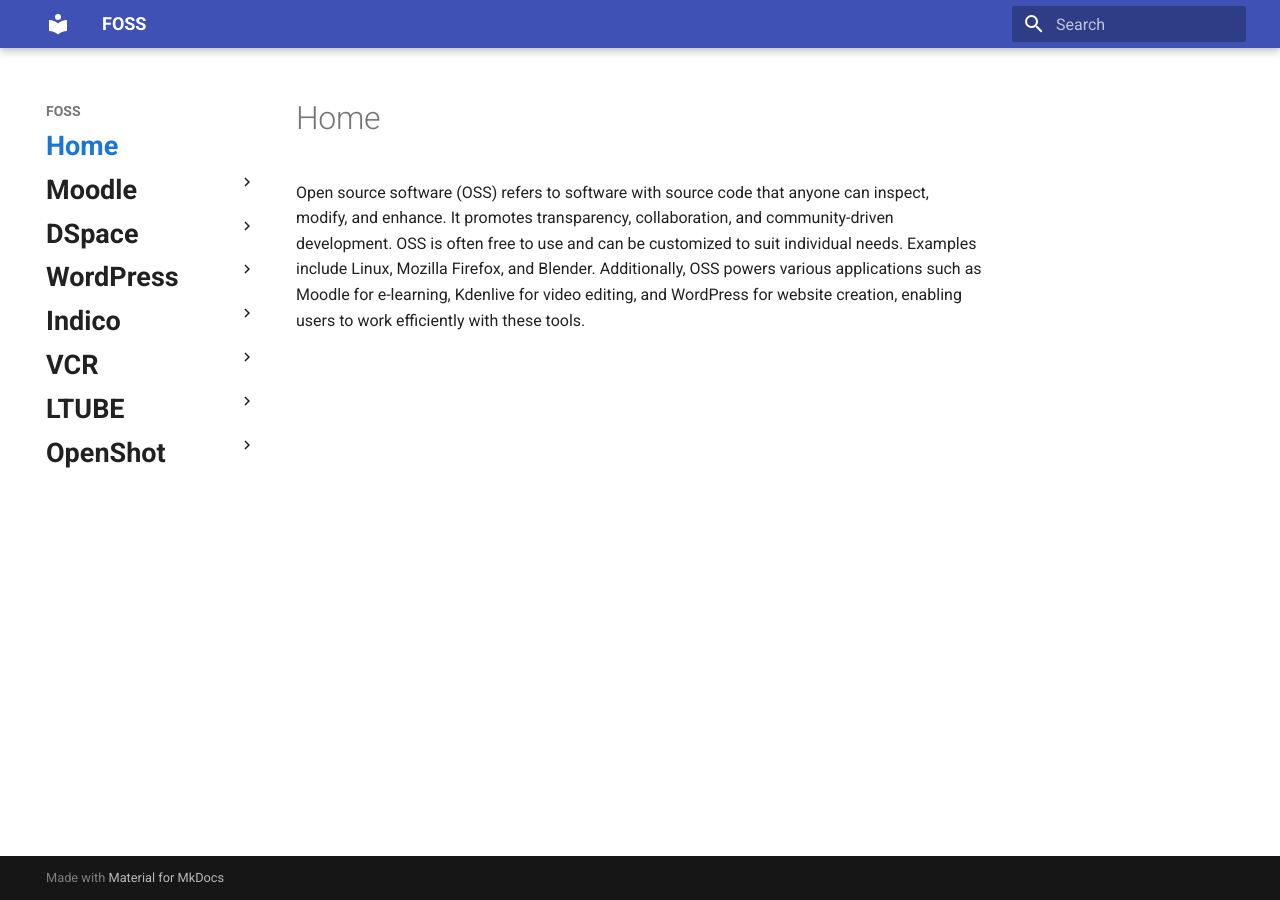
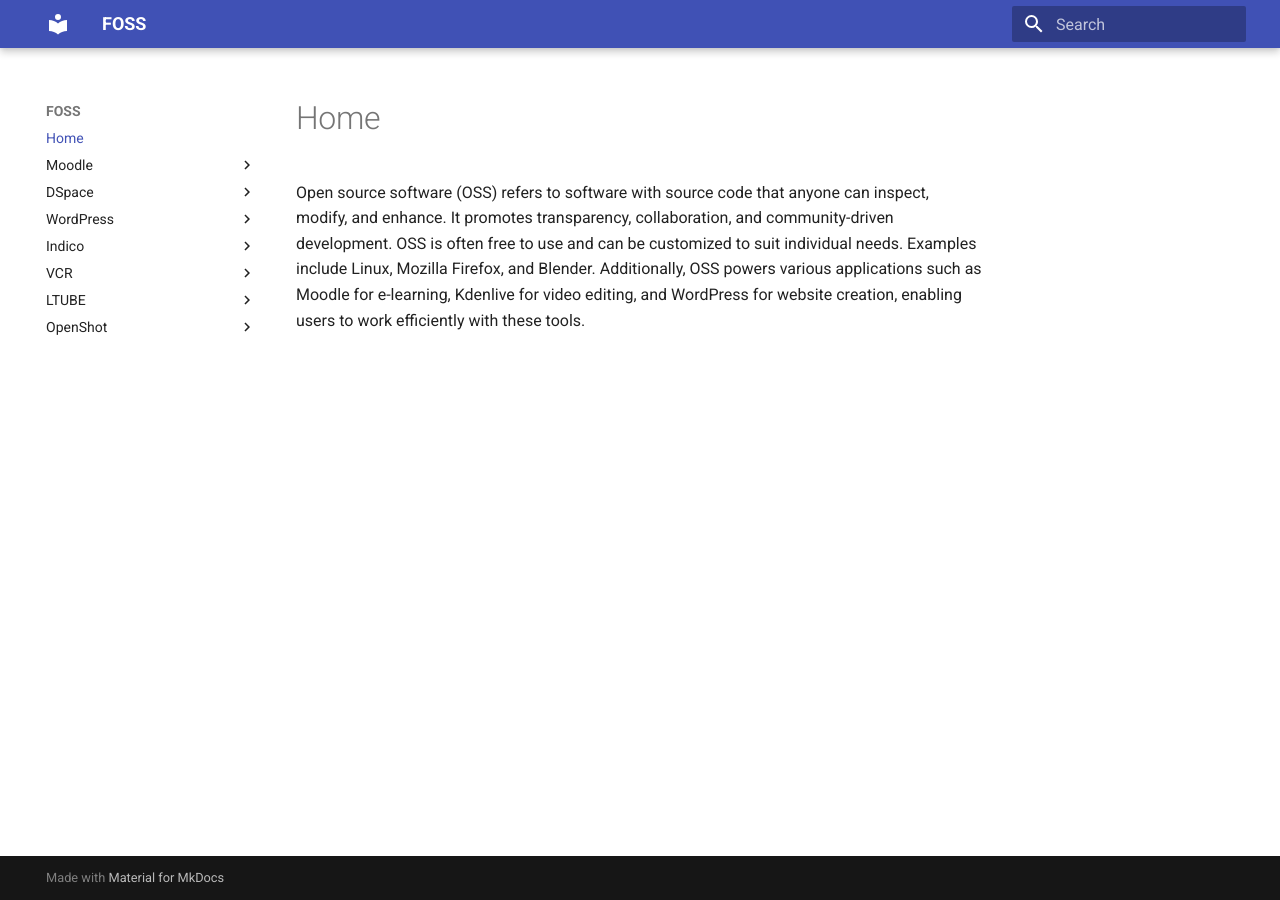
Before and after one commit to LEARN-LK/FOSS-LABWORK-HOST, an MkDocs documentation site: the page built from docs/index.md, in a window 1280 px wide. Built offline with MkDocs 1.6.1 and Material for MkDocs 9.7.7, drawn with Linux system fonts in a browser that asks for light colours.

Commit message:
all updated-moodle-all

```diff
--- a/mkdocs.yml
+++ b/mkdocs.yml
@@ -3,10 +3,6 @@
 theme:
   name: material
 
-# ... your existing nav ...
-
-extra_css:
-  - css/custom.css
 
 nav:
   - Home: index.md
```
